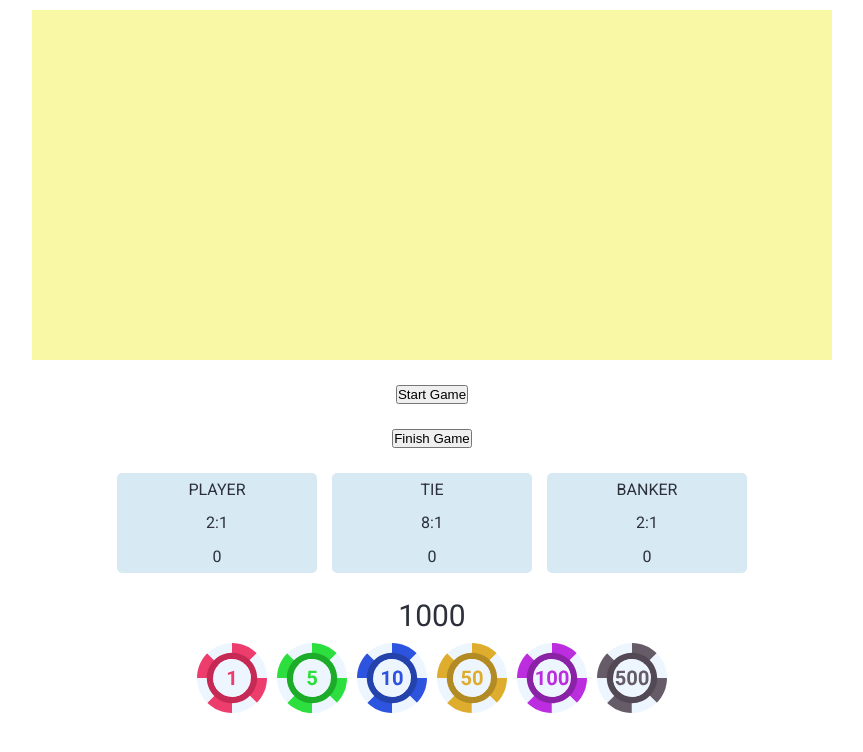
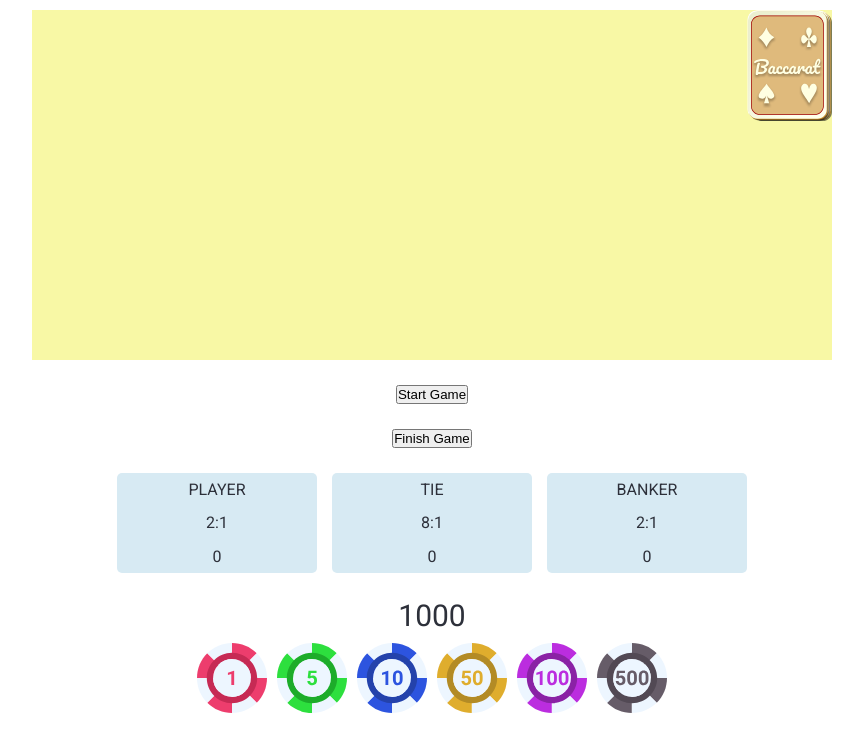
Before and after one commit to DmitriyFriz/baccarat-game, a React (Create React App) app: page / in a window 1280 px wide. Shown: the top 752 px of the page, without its empty margins (208-1071 px from the left). Built offline with nearby package versions, Linux system fonts and the light colour scheme.

Commit message:
feat: add deck icon

```diff
--- a/src/components/Board/Board.module.scss
+++ b/src/components/Board/Board.module.scss
@@ -1,4 +1,6 @@
 .board {
+  position: relative;
+
   display: flex;
   justify-content: space-between;
   align-items: center;
@@ -7,3 +9,11 @@
   height: 350px;
   background-color: rgb(219, 221, 216);
 }
+
+.deck {
+  position: absolute;
+  top: 0;
+  right: 0;
+
+  width: 85px;
+}
--- a/src/components/Board/Board.tsx
+++ b/src/components/Board/Board.tsx
@@ -2,6 +2,7 @@ import React from 'react';
 import { observer } from 'mobx-react-lite';
 import { useStore } from '../../store';
 import { CardCollection } from '../CardCollection';
+import { ReactComponent as DeckIcon } from '../../assets/img/deck.svg';
 
 import s from './Board.module.scss';
 
@@ -12,6 +13,7 @@ export const Board = observer(() => {
     <div className={s.board}>
       <CardCollection collection={gameStore.playerCards} isBankerCollection={false} />
       <CardCollection collection={gameStore.bankerCards} isBankerCollection={true} />
+      <DeckIcon className={s.deck} />
     </div>
   );
 });
```
Also changed, not shown: src/assets/img/backward.svg (added), src/assets/img/deck.svg (added).
